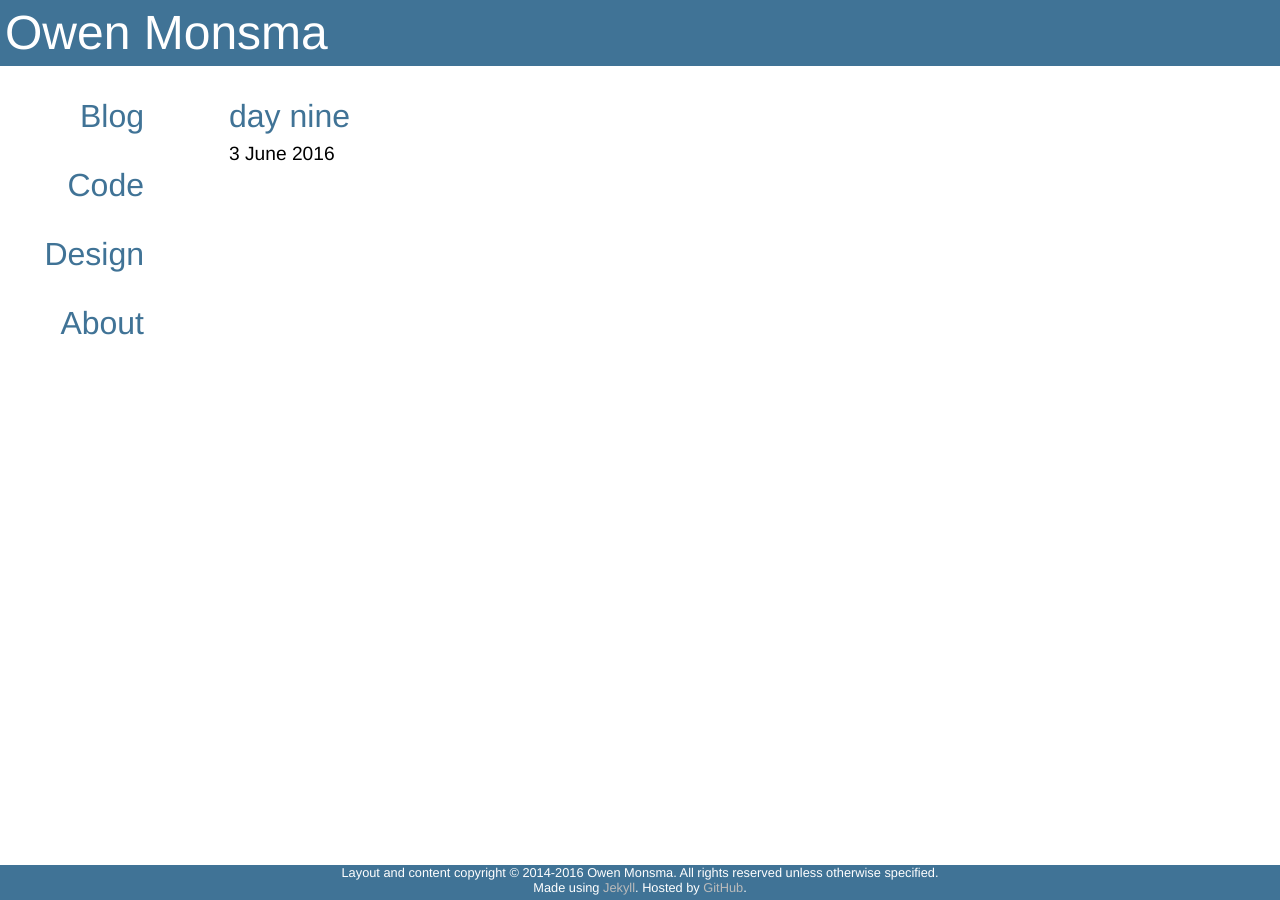
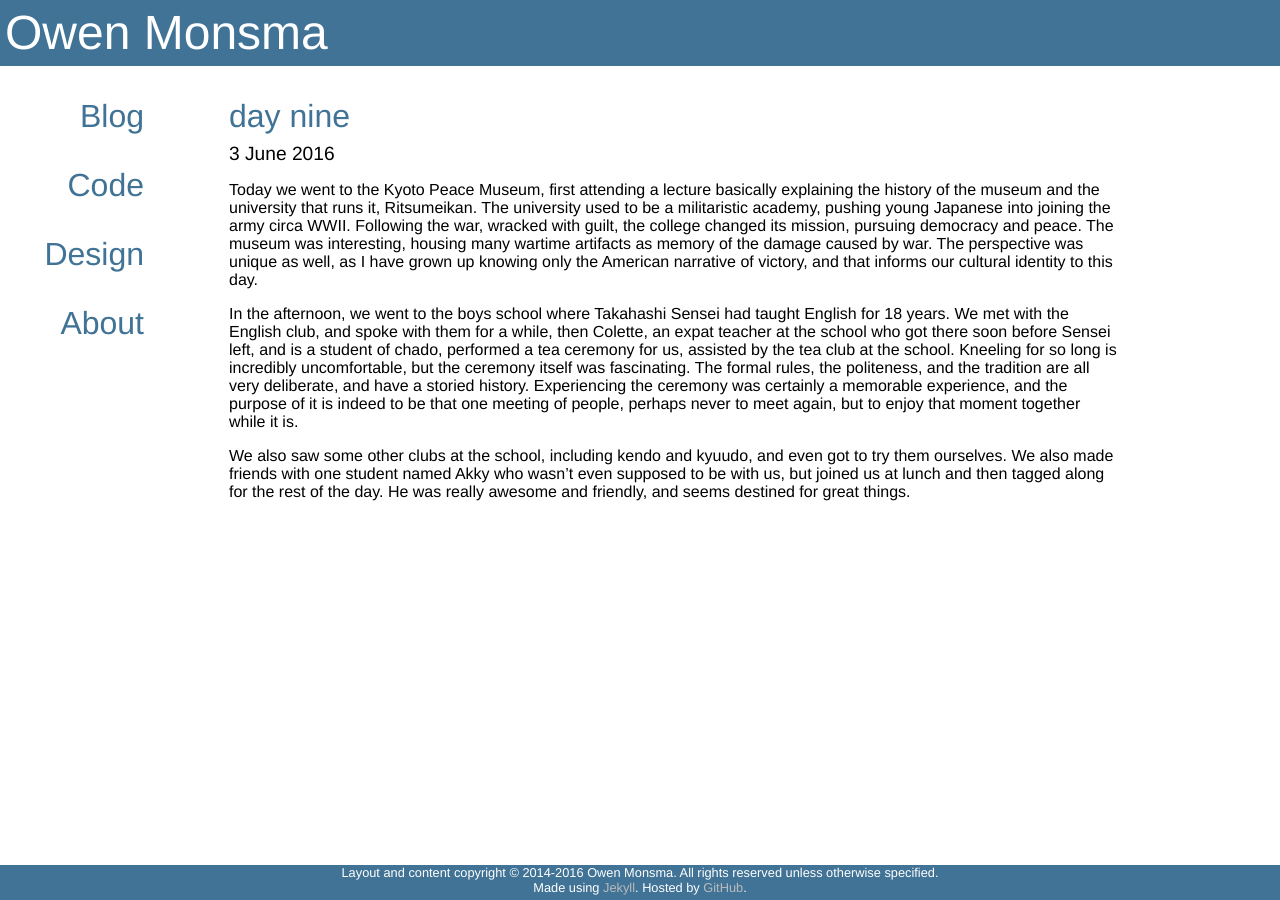
Before and after one commit to darkfire613/darkfire613.github.io, a Jekyll site: the page built from _japanposts/2016-06-03-day-9.md, in a window 1280 px wide. Built offline with Jekyll 4.4.1, drawn with Linux system fonts in a browser that asks for light colours.

Commit message:
day nein

```diff
--- a/_japanposts/2016-06-03-day-9.md
+++ b/_japanposts/2016-06-03-day-9.md
@@ -2,3 +2,8 @@
 layout: post
 title: day nine
 ---
+Today we went to the Kyoto Peace Museum, first attending a lecture basically explaining the history of the museum and the university that runs it, Ritsumeikan. The university used to be a militaristic academy, pushing young Japanese into joining the army circa WWII. Following the war, wracked with guilt, the college changed its mission, pursuing democracy and peace. The museum was interesting, housing many wartime artifacts as memory of the damage caused by war. The perspective was unique as well, as I have grown up knowing only the American narrative of victory, and that informs our cultural identity to this day.
+
+In the afternoon, we went to the boys school where Takahashi Sensei had taught English for 18 years. We met with the English club, and spoke with them for a while, then Colette, an expat teacher at the school who got there soon before Sensei left, and is a student of chado, performed a tea ceremony for us, assisted by the tea club at the school. Kneeling for so long is incredibly uncomfortable, but the ceremony itself was fascinating. The formal rules, the politeness, and the tradition are all very deliberate, and have a storied history. Experiencing the ceremony was certainly a memorable experience, and the purpose of it is indeed to be that one meeting of people, perhaps never to meet again, but to enjoy that moment together while it is.
+
+We also saw some other clubs at the school, including kendo and kyuudo, and even got to try them ourselves. We also made friends with one student named Akky who wasn't even supposed to be with us, but joined us at lunch and then tagged along for the rest of the day. He was really awesome and friendly, and seems destined for great things.
```
